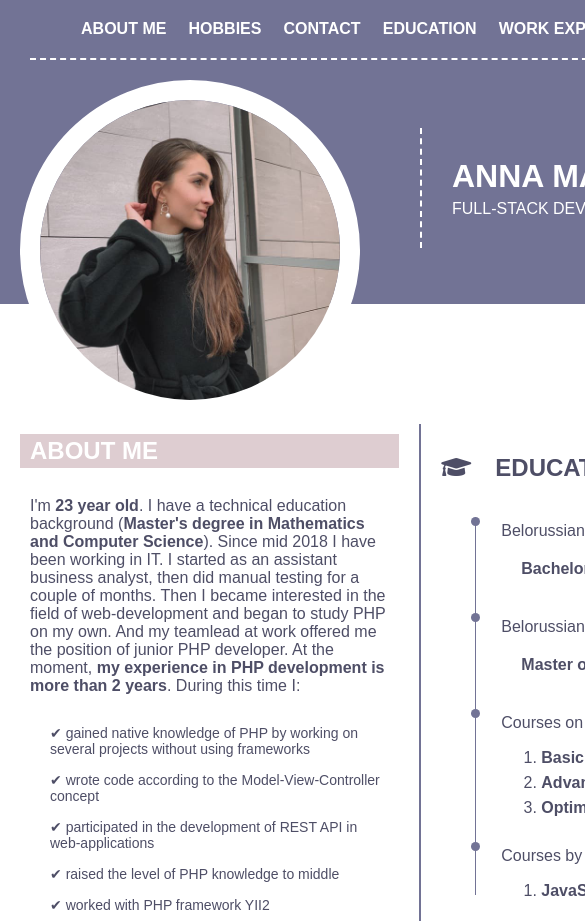
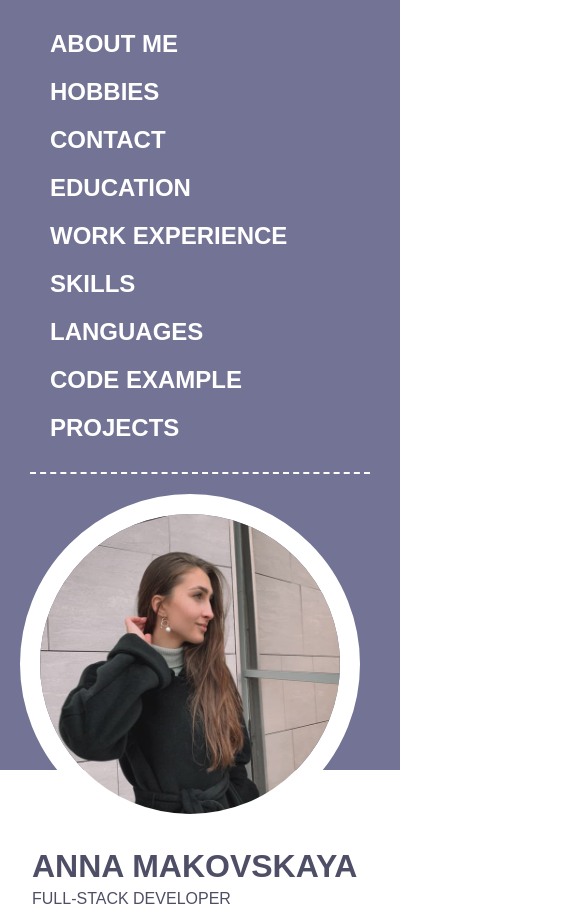
Before and after one commit to ann-makovskaya/rsschool-cv, a plain HTML site: page index.html in a window 390 px wide. Shown: the top 921 px of the page, 585 px wide, since content can reach past the window. Drawn offline with Linux system fonts and the light colour scheme.

Commit message:
refactor: add media styles

```diff
--- a/style.css
+++ b/style.css
@@ -250,8 +250,34 @@ code {
 }
 
 
-@media (min-width: 1100px) {
+@media (max-width: 1200px) {
+
 	body {
-		max-width: 1300px;
+		min-width: 400px;
 	}
+
+	.main-content, .top-part {
+		flex-direction: column;
+	}
+
+	#title {
+		padding: 10px 30px;
+		margin-top: 0;
+		color: var(--text-color);
+	}
+
+	.left-part, .right-part {
+		width: auto;
+	}
+
+	.menu ul {
+		flex-direction: column;
+		padding: 10px 0;
+	}
+
+	.menu li {
+		padding: 10px;
+		font-size: x-large;
+	}
+
 }
```
